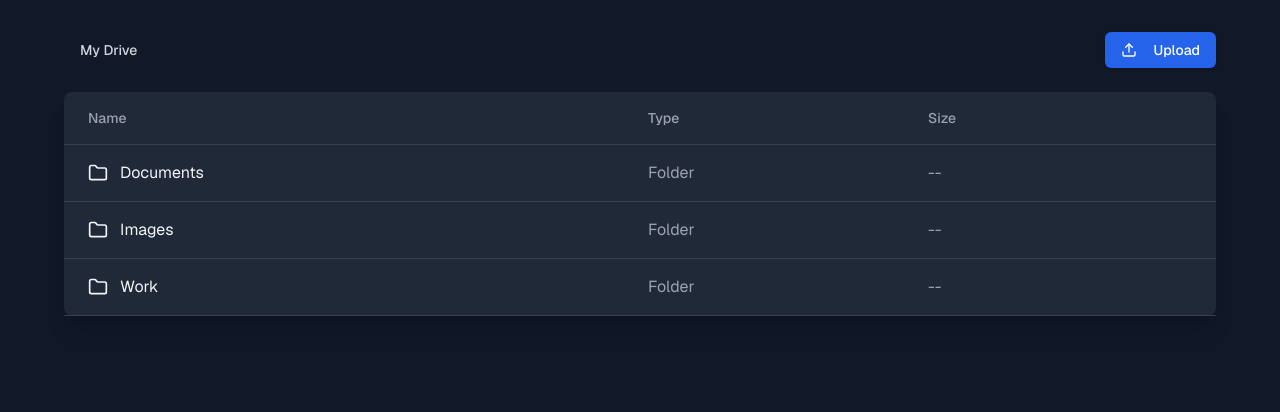
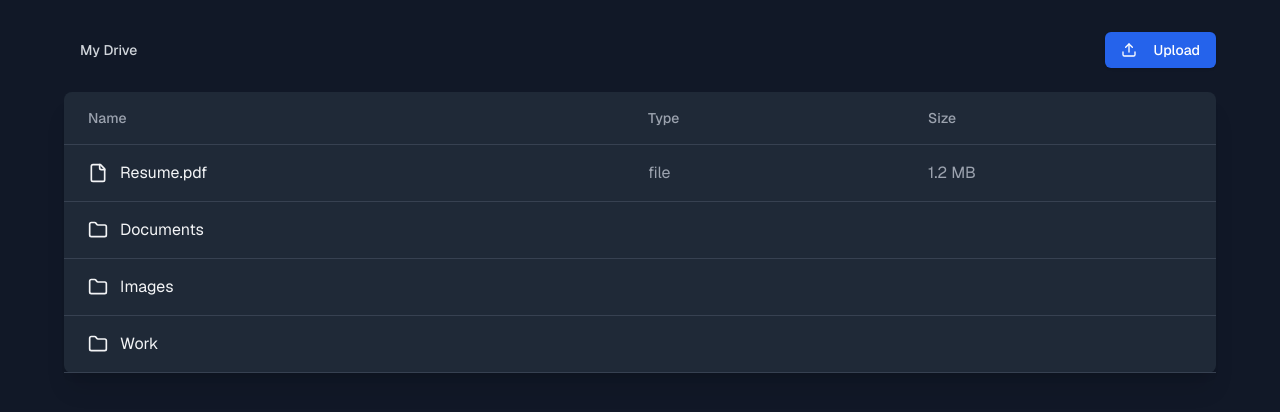
Before and after one commit to akdevv/drive-clone, a Next.js app: page / in a window 1280 px wide. Shown: the top 412 px of the page. Built offline with nearby package versions, Linux system fonts and the light colour scheme.

Commit message:
update mock data & seprated files and folder components

```diff
--- /dev/null
+++ b/src/app/file-row.tsx
@@ -0,0 +1,55 @@
+import { Folder, File } from "~/lib/mock-data";
+import { Folder as FolderIcon, File as FileIcon } from "lucide-react";
+
+export function FileRow({ file }: { file: File }) {
+  return (
+    <li
+      key={file.id}
+      className="hover:bg-gray-750 border-b border-gray-700 px-6 py-4"
+    >
+      <div className="grid grid-cols-12 items-center gap-4">
+        <div className="col-span-6 flex items-center">
+          <a
+            href={file.url}
+            className="flex items-center text-gray-100 hover:text-blue-400"
+            target="_blank"
+          >
+            <FileIcon className="mr-3" size={20} />
+            {file.name}
+          </a>
+        </div>
+        <div className="col-span-3 text-gray-400">{"file"}</div>
+        <div className="col-span-3 text-gray-400">{file.size}</div>
+      </div>
+    </li>
+  );
+}
+
+export function FolderRow({
+  folder,
+  handleFolderClick,
+}: {
+  folder: Folder;
+  handleFolderClick: () => void;
+}) {
+  return (
+    <li
+      key={folder.id}
+      className="hover:bg-gray-750 border-b border-gray-700 px-6 py-4"
+    >
+      <div className="grid grid-cols-12 items-center gap-4">
+        <div className="col-span-6 flex items-center">
+          <button
+            onClick={() => handleFolderClick()}
+            className="flex items-center text-gray-100 hover:text-blue-400"
+          >
+            <FolderIcon className="mr-3" size={20} />
+            {folder.name}
+          </button>
+        </div>
+        <div className="col-span-3 text-gray-400"></div>
+        <div className="col-span-3 text-gray-400"></div>
+      </div>
+    </li>
+  );
+}
--- a/src/app/page.tsx
+++ b/src/app/page.tsx
@@ -1,56 +1,60 @@
-"use client"
+"use client";
 
-import { useState } from "react"
-import { mockFiles } from "../lib/mock-data"
-import { Folder, FileIcon, Upload, ChevronRight } from "lucide-react"
-import Link from "next/link"
-import { Button } from "~/components/ui/button"
+import { useState, useMemo } from "react";
+import { Button } from "~/components/ui/button";
+import { FileRow, FolderRow } from "./file-row";
+import { Upload, ChevronRight } from "lucide-react";
+import { mockFiles, mockFolders } from "../lib/mock-data";
 
 export default function GoogleDriveClone() {
-  const [currentFolder, setCurrentFolder] = useState<string | null>(null)
+  const [currentFolder, setCurrentFolder] = useState<string>("root");
 
   const getCurrentFiles = () => {
-    return mockFiles.filter((file) => file.parent === currentFolder)
-  }
+    return mockFiles.filter((file) => file.parent === currentFolder);
+  };
+
+  const getCurrentFolder = () => {
+    return mockFolders.filter((folder) => folder.parent === currentFolder);
+  };
 
   const handleFolderClick = (folderId: string) => {
-    setCurrentFolder(folderId)
-  }
+    setCurrentFolder(folderId);
+  };
 
-  const getBreadcrumbs = () => {
-    const breadcrumbs = []
-    let currentId = currentFolder
+  const breadcrumbs = useMemo(() => {
+    const breadcrumbs = [];
+    let currentId = currentFolder;
 
-    while (currentId !== null) {
-      const folder = mockFiles.find((file) => file.id === currentId)
+    while (currentId !== "root") {
+      const folder = mockFolders.find((folder) => folder.id === currentId);
       if (folder) {
-        breadcrumbs.unshift(folder)
-        currentId = folder.parent
+        breadcrumbs.unshift(folder);
+        currentId = folder.parent ?? "root";
       } else {
-        break
+        break;
       }
     }
 
-    return breadcrumbs
-  }
+    return breadcrumbs;
+  }, [currentFolder]);
 
   const handleUpload = () => {
-    alert("Upload functionality would be implemented here")
-  }
+    alert("Upload functionality would be implemented here");
+  };
 
   return (
-    <div className="min-h-screen bg-gray-900 text-gray-100 p-8">
-      <div className="max-w-6xl mx-auto">
-        <div className="flex justify-between items-center mb-6">
+    <div className="min-h-screen bg-gray-900 p-8 text-gray-100">
+      <div className="mx-auto max-w-6xl">
+        <div className="mb-6 flex items-center justify-between">
           <div className="flex items-center">
             <Button
-              onClick={() => setCurrentFolder(null)}
+              onClick={() => setCurrentFolder("root")}
               variant="ghost"
-              className="text-gray-300 hover:text-white mr-2"
+              className="mr-2 text-gray-300 hover:text-white"
             >
               My Drive
             </Button>
-            {getBreadcrumbs().map((folder, index) => (
+            {breadcrumbs.map((folder, index) => (
               <div key={folder.id} className="flex items-center">
                 <ChevronRight className="mx-2 text-gray-500" size={16} />
                 <Button
@@ -63,13 +67,16 @@ export default function GoogleDriveClone() {
               </div>
             ))}
           </div>
-          <Button onClick={handleUpload} className="bg-blue-600 text-white hover:bg-blue-700">
+          <Button
+            onClick={handleUpload}
+            className="bg-blue-600 text-white hover:bg-blue-700"
+          >
             <Upload className="mr-2" size={20} />
             Upload
           </Button>
         </div>
-        <div className="bg-gray-800 rounded-lg shadow-xl">
-          <div className="px-6 py-4 border-b border-gray-700">
+        <div className="rounded-lg bg-gray-800 shadow-xl">
+          <div className="border-b border-gray-700 px-6 py-4">
             <div className="grid grid-cols-12 gap-4 text-sm font-medium text-gray-400">
               <div className="col-span-6">Name</div>
               <div className="col-span-3">Type</div>
@@ -78,32 +85,21 @@ export default function GoogleDriveClone() {
           </div>
           <ul>
             {getCurrentFiles().map((file) => (
-              <li key={file.id} className="px-6 py-4 border-b border-gray-700 hover:bg-gray-750">
-                <div className="grid grid-cols-12 gap-4 items-center">
-                  <div className="col-span-6 flex items-center">
-                    {file.type === "folder" ? (
-                      <button
-                        onClick={() => handleFolderClick(file.id)}
-                        className="flex items-center text-gray-100 hover:text-blue-400"
-                      >
-                        <Folder className="mr-3" size={20} />
-                        {file.name}
-                      </button>
-                    ) : (
-                      <Link href={file.url ?? "#"} className="flex items-center text-gray-100 hover:text-blue-400">
-                        <FileIcon className="mr-3" size={20} />
-                        {file.name}
-                      </Link>
-                    )}
-                  </div>
-                  <div className="col-span-3 text-gray-400">{file.type === "folder" ? "Folder" : "File"}</div>
-                  <div className="col-span-3 text-gray-400">{file.type === "folder" ? "--" : "2 MB"}</div>
-                </div>
-              </li>
+              <FileRow key={file.id} file={file} />
+            ))}
+
+            {getCurrentFolder().map((folder) => (
+              <FolderRow
+                key={folder.id}
+                folder={folder}
+                handleFolderClick={() => {
+                  handleFolderClick(folder.id);
+                }}
+              />
             ))}
           </ul>
         </div>
       </div>
     </div>
-  )
+  );
 }
--- a/src/lib/mock-data.ts
+++ b/src/lib/mock-data.ts
@@ -1,21 +1,34 @@
-export interface File {
-  id: string
-  name: string
-  type: "file" | "folder"
-  url?: string
-  parent: string | null
-  size?: string
+export type File = {
+    id: string,
+    name: string,
+    type: "file",
+    url: string,
+    parent: string,
+    size: string,
 }
 
+export type Folder = {
+    id: string,
+    name: string,
+    type: "folder",
+    parent: string | null,
+}
+
+export const mockFolders: Folder[] = [
+    { id: "root", name: "root", type: "folder", parent: null },
+    { id: "1", name: "Documents", type: "folder", parent: "root" },
+    { id: "2", name: "Images", type: "folder", parent: "root" },
+    { id: "3", name: "Work", type: "folder", parent: "root" },
+    { id: "8", name: "Presentations", type: "folder", parent: "3" },
+]
+
+
 export const mockFiles: File[] = [
-  { id: "1", name: "Documents", type: "folder", parent: null },
-  { id: "2", name: "Images", type: "folder", parent: null },
-  { id: "3", name: "Work", type: "folder", parent: null },
-  { id: "4", name: "Resume.pdf", type: "file", url: "/files/resume.pdf", parent: "1", size: "1.2 MB" },
-  { id: "5", name: "Project Proposal.docx", type: "file", url: "/files/proposal.docx", parent: "1", size: "2.5 MB" },
-  { id: "6", name: "Vacation.jpg", type: "file", url: "/files/vacation.jpg", parent: "2", size: "3.7 MB" },
-  { id: "7", name: "Profile Picture.png", type: "file", url: "/files/profile.png", parent: "2", size: "1.8 MB" },
-  { id: "8", name: "Presentations", type: "folder", parent: "3" },
-  { id: "9", name: "Q4 Report.pptx", type: "file", url: "/files/q4-report.pptx", parent: "8", size: "5.2 MB" },
-  { id: "10", name: "Budget.xlsx", type: "file", url: "/files/budget.xlsx", parent: "3", size: "1.5 MB" },
+
+    { id: "4", name: "Resume.pdf", type: "file", url: "/files/resume.pdf", parent: "root", size: "1.2 MB" },
+    { id: "5", name: "Project Proposal.docx", type: "file", url: "/files/proposal.docx", parent: "1", size: "2.5 MB" },
+    { id: "6", name: "Vacation.jpg", type: "file", url: "/files/vacation.jpg", parent: "2", size: "3.7 MB" },
+    { id: "7", name: "Profile Picture.png", type: "file", url: "/files/profile.png", parent: "2", size: "1.8 MB" },
+    { id: "9", name: "Q4 Report.pptx", type: "file", url: "/files/q4-report.pptx", parent: "8", size: "5.2 MB" },
+    { id: "10", name: "Budget.xlsx", type: "file", url: "/files/budget.xlsx", parent: "3", size: "1.5 MB" },
 ]
```
